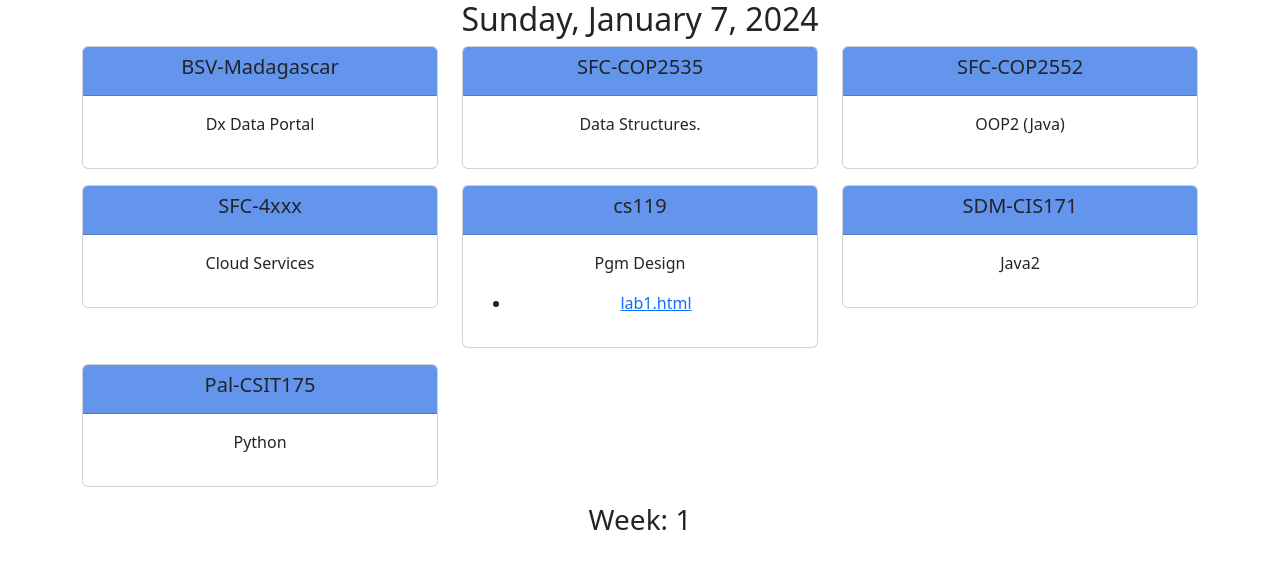
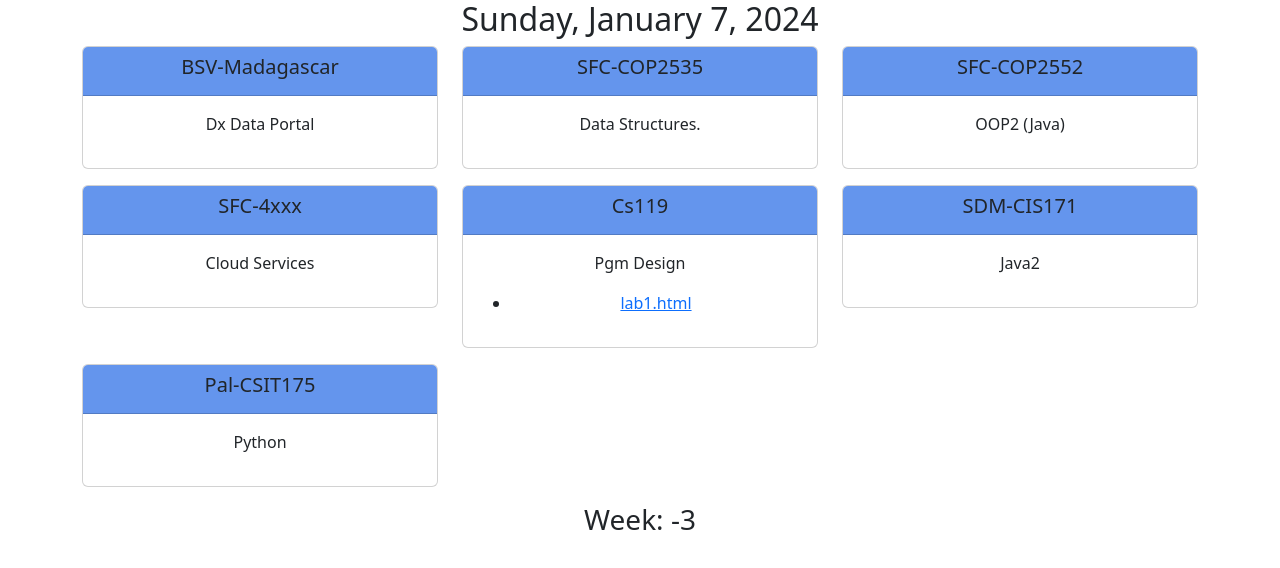
Before and after one commit to uid100/sprout, a React (Create React App) app: page / in a window 1280 px wide. Shown: the top 568 px of the page. Built offline with nearby package versions, Linux system fonts and the light colour scheme.

Commit message:
link to static page from card

```diff
--- a/src/App.js
+++ b/src/App.js
@@ -3,7 +3,7 @@ import './assets/css/App.css';
 import React from 'react';
 import CardList from './components/CardList';
 import TodaysDate from './components/TodaysDate';
-import Cs119 from './assets/24_01/cuy/Cs119Homepage';
+import Cs119 from './assets/24_01/cuy/Cs119';
 import TodoList from './components/TodoList';
 
 function App() {
--- a/src/assets/24_01/cuy/Cs119Homepage.js
+++ b/src/assets/24_01/cuy/Cs119.js
@@ -2,7 +2,7 @@ import React from "react";
 
 const Cs119 = () => {
     const today = new Date();
-    const start = new Date("2024-01-01");
+    const start = new Date("2024-01-29");
     let days = (today.getTime() - start.getTime()) / (1000 * 3600 * 24);
     console.log("week " + (1 + Math.floor(days / 7)));
 
--- a/src/components/CardList.js
+++ b/src/components/CardList.js
@@ -1,6 +1,8 @@
 import React from 'react';
 import 'bootstrap/dist/css/bootstrap.min.css'; // Import Bootstrap CSS
 import '../assets/css/cardList.css';
+
+import '../assets/24_01/cuy/Cs119'
 
 const data = require('../data/data.json'); // Import the JSON data
 
@@ -18,11 +20,12 @@ const CardList = () => {
                                 <p className="card-text">{card.description}</p>
                                 <ul>
                                     {data.pages.map(pg => {
-                                        const url = 'public/html/' + pg.org + '/' + pg.course + '/' + pg.filename
+                                        const url = process.env.PUBLIC_URL + '/html/' + pg.org + '/' + pg.course + '/' + pg.filename
                                         if (card.title === pg.course) {
-                                            console.log(url);
+                                            console.log("url:" + url);
                                             return <li><a href={url}>{pg.filename}</a></li>;
                                         }
+                                        else { console.log(card.title); }
                                     })}
                                 </ul>
                             </div>
--- a/src/data/data.json
+++ b/src/data/data.json
@@ -26,7 +26,7 @@
     },
     {
       "id": 5,
-      "title": "cs119",
+      "title": "Cs119",
       "risk": "low",
       "description": "Pgm Design"
     },
@@ -47,7 +47,7 @@
     {
       "term": "24_01",
       "org": "cuy",
-      "course": "cs119",
+      "course": "Cs119",
       "filename": "lab1.html"
     }
   ]
```
